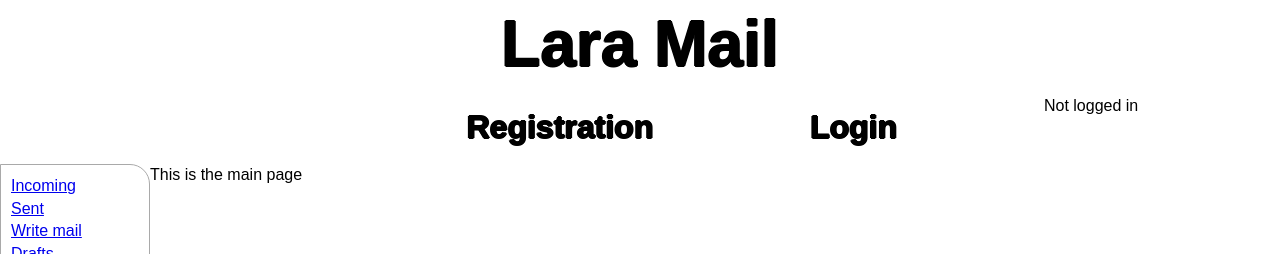
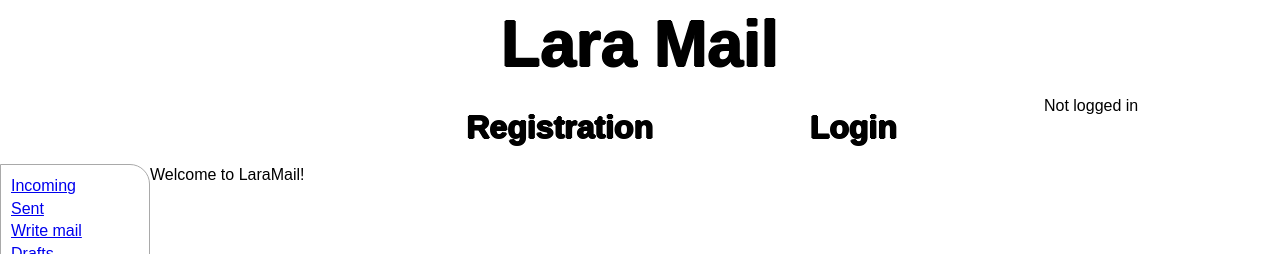
Before and after one commit to SzoBa/LaraMAil, a React (Create React App) app: page / in a window 1280 px wide. Shown: the top 254 px of the page. Built offline with nearby package versions, Linux system fonts and the light colour scheme.

Commit message:
Change main page text

```diff
--- a/src/components/pages/MainPage.js
+++ b/src/components/pages/MainPage.js
@@ -1,7 +1,7 @@
 import React from "react";
 
 const MainPage = (props) => {
-  return <div>This is the main page</div>;
+  return <div>Welcome to LaraMail!</div>;
 };
 
 export default MainPage;
```
